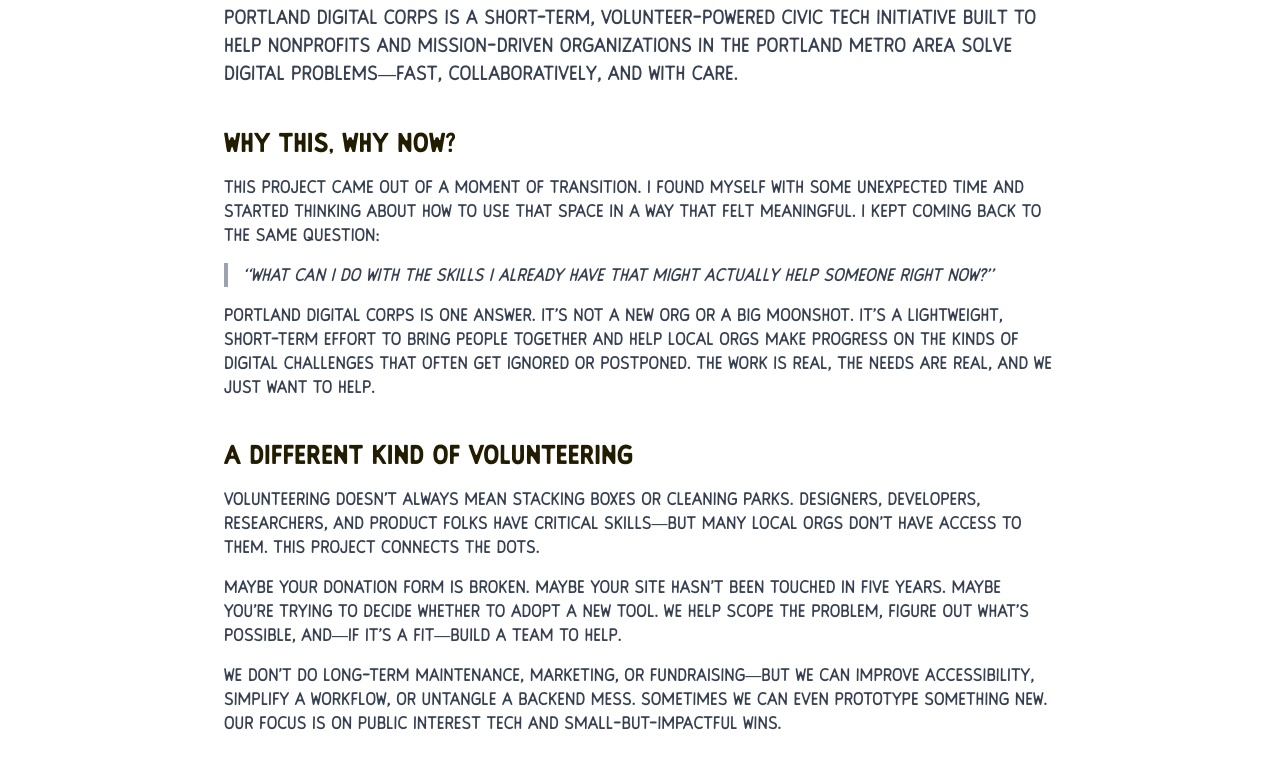
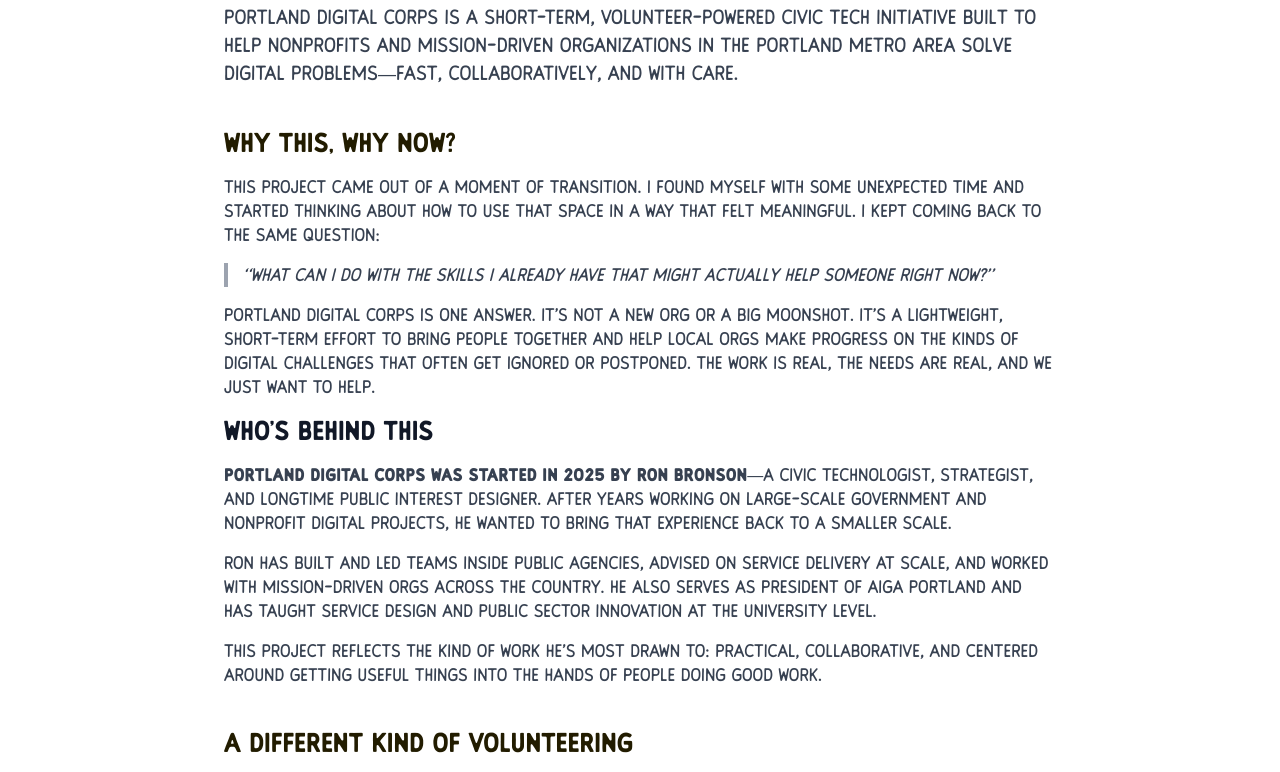
Before and after one commit to PDX-Digital-Corps/homepage, a plain HTML site: page about.html in a window 1280 px wide. Shown: the part 194-966 px from the top of the page. Drawn offline with nearby package versions, Linux system fonts and the light colour scheme.

Commit message:
Update about.html

```diff
--- a/about.html
+++ b/about.html
@@ -131,6 +131,19 @@
   Portland Digital Corps is one answer. It’s not a new org or a big moonshot. It’s a lightweight, short-term effort to bring people together and help local orgs make progress on the kinds of digital challenges that often get ignored or postponed. The work is real, the needs are real, and we just want to help.
 </p>
 
+<section class="section">
+  <h2 class="text-2xl font-semibold mb-4">Who’s Behind This</h2>
+  <p class="text-gray-700 mb-4">
+    <strong>Portland Digital Corps was started in 2025 by Ron Bronson</strong>—a civic technologist, strategist, and longtime public interest designer. After years working on large-scale government and nonprofit digital projects, he wanted to bring that experience back to a smaller scale.
+  </p>
+  <p class="text-gray-700 mb-4">
+    Ron has built and led teams inside public agencies, advised on service delivery at scale, and worked with mission-driven orgs across the country. He also serves as president of AIGA Portland and has taught service design and public sector innovation at the university level.
+  </p>
+  <p class="text-gray-700 mb-4">
+    This project reflects the kind of work he’s most drawn to: practical, collaborative, and centered around getting useful things into the hands of people doing good work.
+  </p>
+</section>
+
     <h2 class="text-2xl font-semibold mt-10 mb-4 text-pdx-dark">A different kind of volunteering</h2>
     <p class="text-gray-700 mb-4">
       Volunteering doesn’t always mean stacking boxes or cleaning parks. Designers, developers, researchers, and product folks have critical skills—but many local orgs don’t have access to them. This project connects the dots.
```
